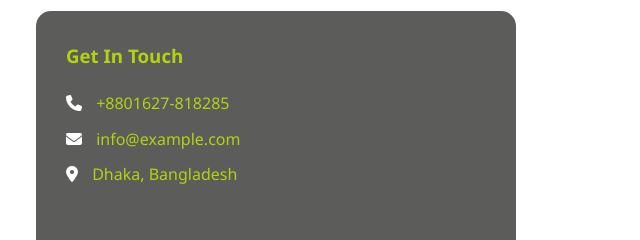
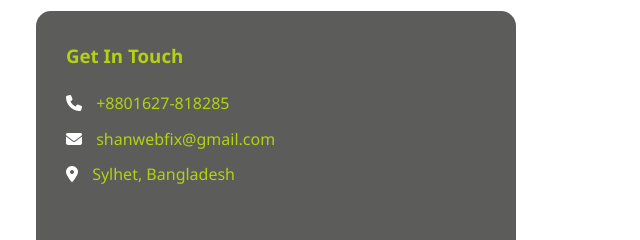
Before and after one commit to shanwebfix/shanweb, a plain HTML site: page index.htm in a window 1280 px wide. Shown: the part 4596-4836 px from the top of the page, 624-1264 px from the left. Drawn offline with Linux system fonts and the light colour scheme.

```diff
--- a/index.htm
+++ b/index.htm
@@ -356,8 +356,8 @@
     <div class="contact-info">
       <h3>Get In Touch</h3>
       <p><i class="fas fa-phone"></i> +8801627-818285</p>
-      <p><i class="fas fa-envelope"></i> info@example.com</p>
-      <p><i class="fas fa-map-marker-alt"></i> Dhaka, Bangladesh</p>
+      <p><i class="fas fa-envelope"></i> shanwebfix@gmail.com</p>
+      <p><i class="fas fa-map-marker-alt"></i> Sylhet, Bangladesh</p>
     </div>
 
   </div>
```
